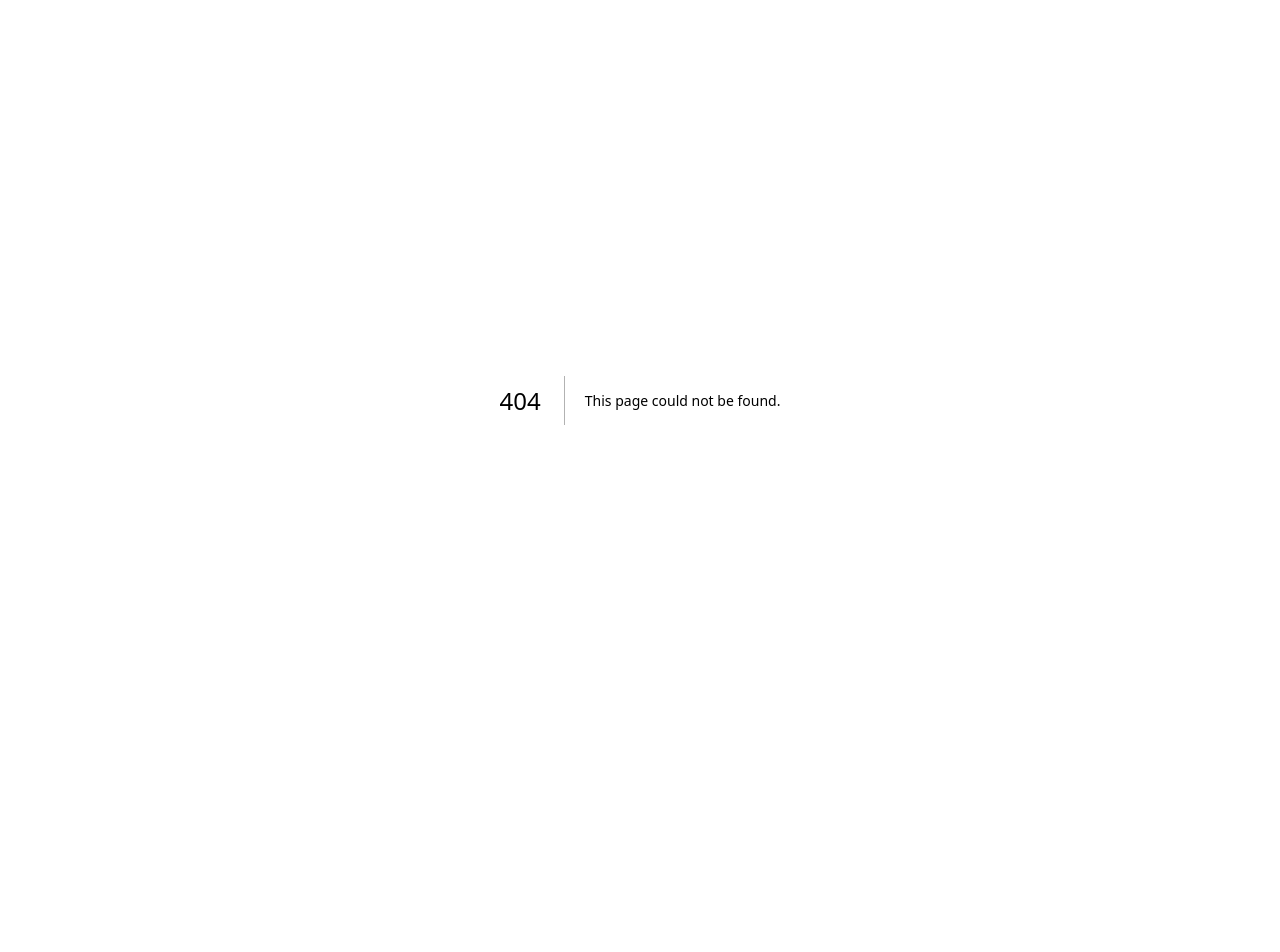
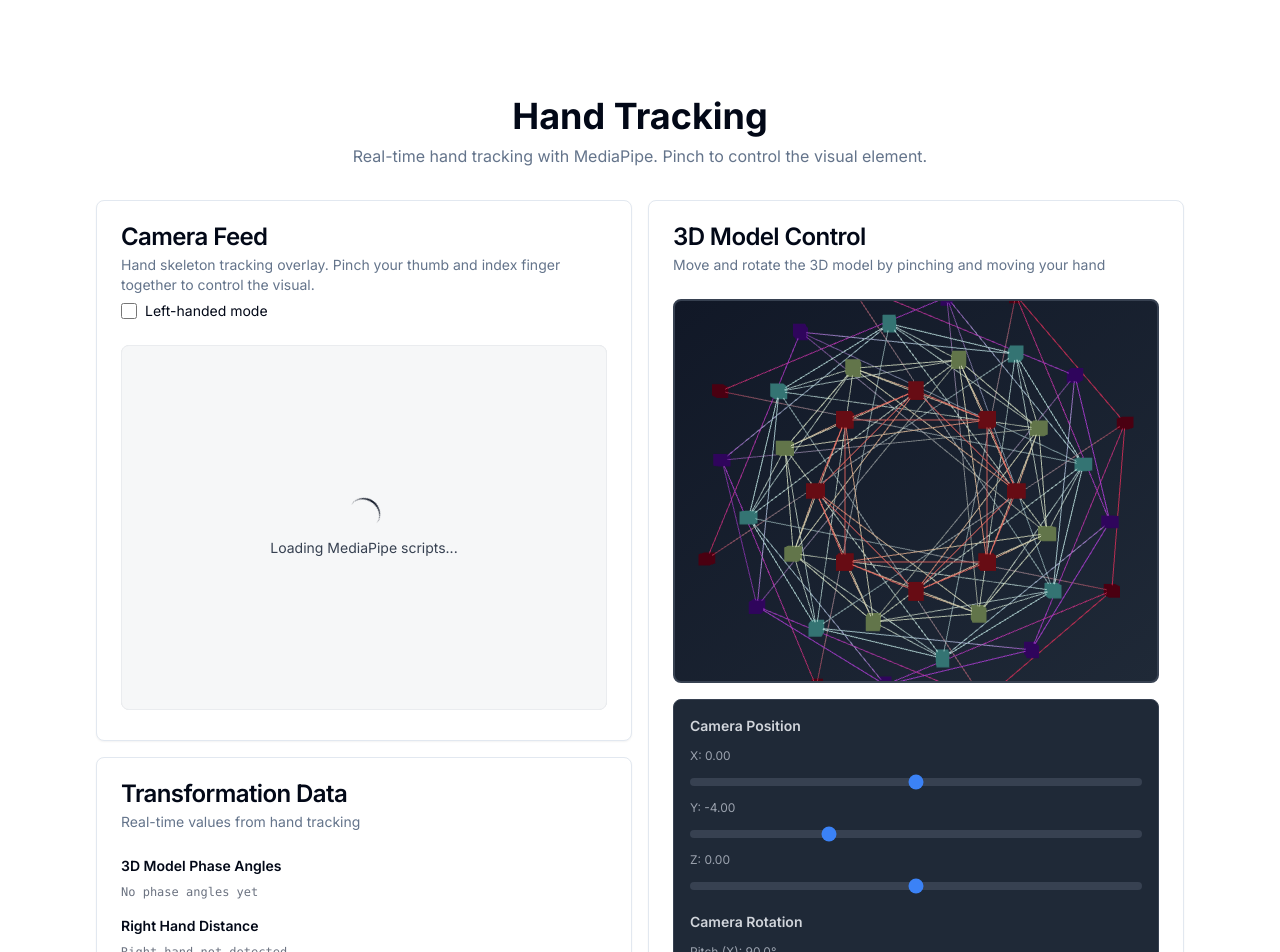
Before and after one commit to hhleroy97/video-skeleton-base, a Next.js app: page /hands/viz1 in a window 1280 px wide. Before the commit this address had no page. Shown: the top 952 px of the page. Before the commit the page ends 800 px from the top, so only its background shows below. Built offline with nearby package versions, Linux system fonts and the light colour scheme.

Commit message:
Add viz1 route - copy of hands page
- Create app/hands/viz1/page.tsx as a copy of the main hands page
- Allows access to the same visualization at /hands/viz1 route

```diff
--- /dev/null
+++ b/app/hands/viz1/page.tsx
@@ -0,0 +1,144 @@
+'use client';
+
+import { useState, useEffect } from 'react';
+import { HandTracking, type PinchVector } from '@/components/hand-tracking/HandTracking';
+import { usePinchHistory, type FinalVector } from '@/components/hand-tracking/PinchHistoryTracker';
+import { PinchControlled3D } from '@/components/hand-tracking/PinchControlled3D';
+import { Card, CardContent, CardDescription, CardHeader, CardTitle } from '@/components/ui/card';
+
+export default function HandsPage() {
+  const [pinchVector, setPinchVector] = useState<PinchVector | null>(null);
+  const [finalVector, setFinalVector] = useState<FinalVector | null>(null);
+  const [currentVector, setCurrentVector] = useState<FinalVector | null>(null);
+  const [phaseAngles, setPhaseAngles] = useState<number[]>([]);
+  const [rightHandDistance, setRightHandDistance] = useState<number | null>(null);
+  const [nodesPerOrbit, setNodesPerOrbit] = useState(8);
+  const [leftHanded, setLeftHanded] = useState(false);
+
+  // Track pinch history - only start and end points
+  usePinchHistory(pinchVector, {
+    onFinalVector: setFinalVector, // Set when pinch is released
+    onCurrentVector: setCurrentVector, // Update continuously while pinching
+  });
+
+  // Update nodes per orbit based on right hand distance
+  // Distance is normalized 0-1, but map 0-0.25 range to 3-10 nodes
+  // Larger distance (fingers farther apart) = more nodes
+  useEffect(() => {
+    if (rightHandDistance !== null) {
+      // Map distance (0-0.25) to nodes (3-10)
+      // Clamp distance to 0-0.25 range
+      const clampedDistance = Math.min(0.25, Math.max(0, rightHandDistance));
+      // Map from 0-0.25 to 3-10
+      const minNodes = 3;
+      const maxNodes = 10;
+      const mappedNodes = Math.round(minNodes + (clampedDistance / 0.25) * (maxNodes - minNodes));
+      setNodesPerOrbit(mappedNodes);
+    }
+  }, [rightHandDistance]);
+
+  return (
+    <main className="flex min-h-screen flex-col items-center justify-center p-4 md:p-8 lg:p-24">
+      <div className="z-10 max-w-6xl w-full">
+        <div className="mb-8 text-center">
+          <h1 className="text-4xl font-bold mb-2">Hand Tracking</h1>
+          <p className="text-muted-foreground">
+            Real-time hand tracking with MediaPipe. Pinch to control the visual element.
+          </p>
+        </div>
+
+        <div className="grid gap-4 md:grid-cols-2">
+          <div className="space-y-4">
+            <Card>
+              <CardHeader>
+                <CardTitle>Camera Feed</CardTitle>
+                <CardDescription>
+                  Hand skeleton tracking overlay. Pinch your thumb and index finger together to control the visual.
+                </CardDescription>
+                <div className="mt-2">
+                  <label className="flex items-center gap-2 text-sm cursor-pointer">
+                    <input
+                      type="checkbox"
+                      checked={leftHanded}
+                      onChange={(e) => setLeftHanded(e.target.checked)}
+                      className="w-4 h-4"
+                    />
+                    <span>Left-handed mode</span>
+                  </label>
+                </div>
+              </CardHeader>
+              <CardContent>
+                <div className="relative">
+                  <HandTracking
+                    onPinchVector={setPinchVector}
+                    compositeVector={currentVector || finalVector}
+                    onRightHandDistance={setRightHandDistance}
+                    leftHanded={leftHanded}
+                  />
+                </div>
+              </CardContent>
+            </Card>
+
+            {/* Display transformation values underneath camera */}
+            <Card>
+              <CardHeader>
+                <CardTitle>Transformation Data</CardTitle>
+                <CardDescription>
+                  Real-time values from hand tracking
+                </CardDescription>
+              </CardHeader>
+              <CardContent>
+                <div className="space-y-4">
+                  <div>
+                    <h3 className="text-sm font-semibold mb-2">3D Model Phase Angles</h3>
+                    <div className="space-y-1 font-mono text-xs">
+                      {phaseAngles.length > 0 ? (
+                        phaseAngles.map((angle, index) => (
+                          <div key={index} className="flex justify-between">
+                            <span>Orbit {index + 1}:</span>
+                            <span>{angle.toFixed(3)} rad ({(angle * 180 / Math.PI).toFixed(1)}°)</span>
+                          </div>
+                        ))
+                      ) : (
+                        <div className="text-gray-500">No phase angles yet</div>
+                      )}
+                    </div>
+                  </div>
+                  <div>
+                    <h3 className="text-sm font-semibold mb-2">Right Hand Distance</h3>
+                    <div className="font-mono text-xs">
+                      {rightHandDistance !== null ? (
+                        <div>
+                          <div className="mb-1">
+                            <span className="font-semibold">Distance:</span> {rightHandDistance.toFixed(4)}
+                          </div>
+                          <div className="text-gray-500 text-xs">
+                            (between thumb and index finger)
+                          </div>
+                        </div>
+                      ) : (
+                        <div className="text-gray-500">Right hand not detected</div>
+                      )}
+                    </div>
+                  </div>
+                </div>
+              </CardContent>
+            </Card>
+          </div>
+
+          <Card>
+            <CardHeader>
+              <CardTitle>3D Model Control</CardTitle>
+              <CardDescription>
+                Move and rotate the 3D model by pinching and moving your hand
+              </CardDescription>
+            </CardHeader>
+            <CardContent>
+              <PinchControlled3D vector={pinchVector} nodesPerOrbit={nodesPerOrbit} onPhaseAnglesChange={setPhaseAngles} />
+            </CardContent>
+          </Card>
+        </div>
+      </div>
+    </main>
+  );
+}
```
